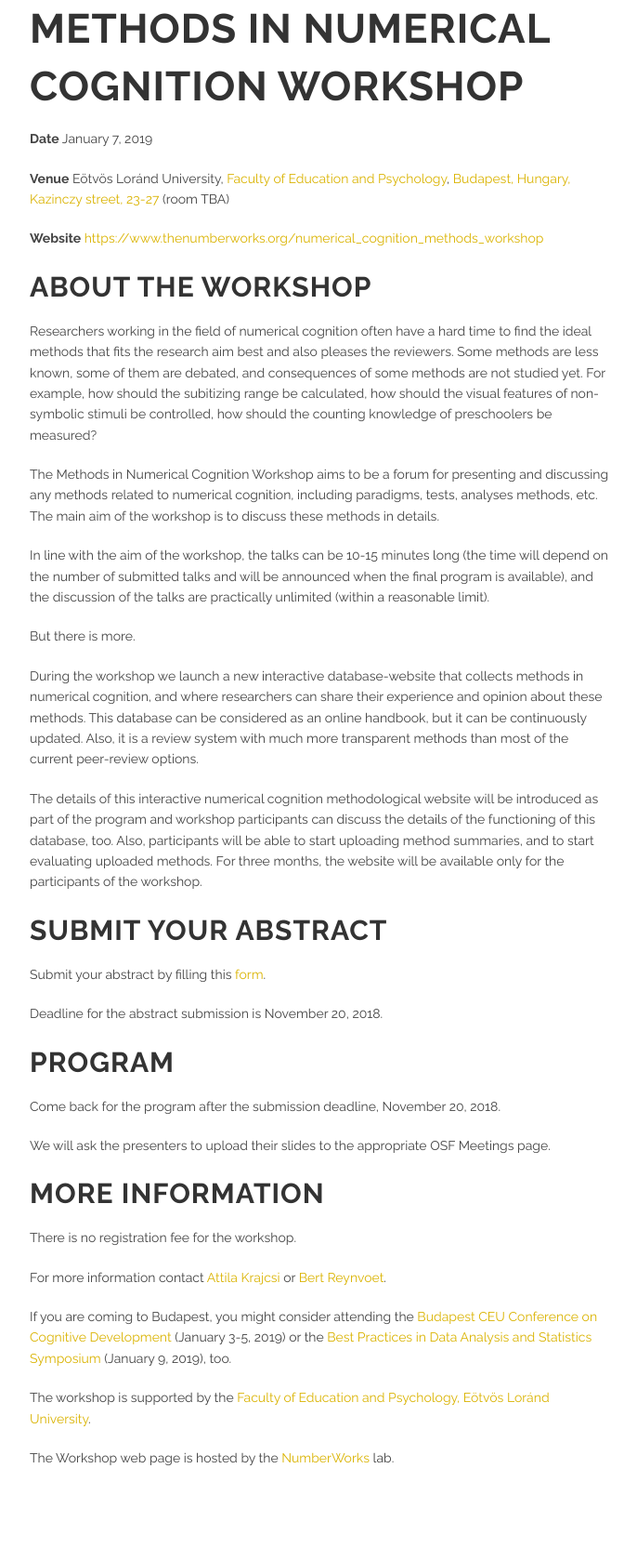
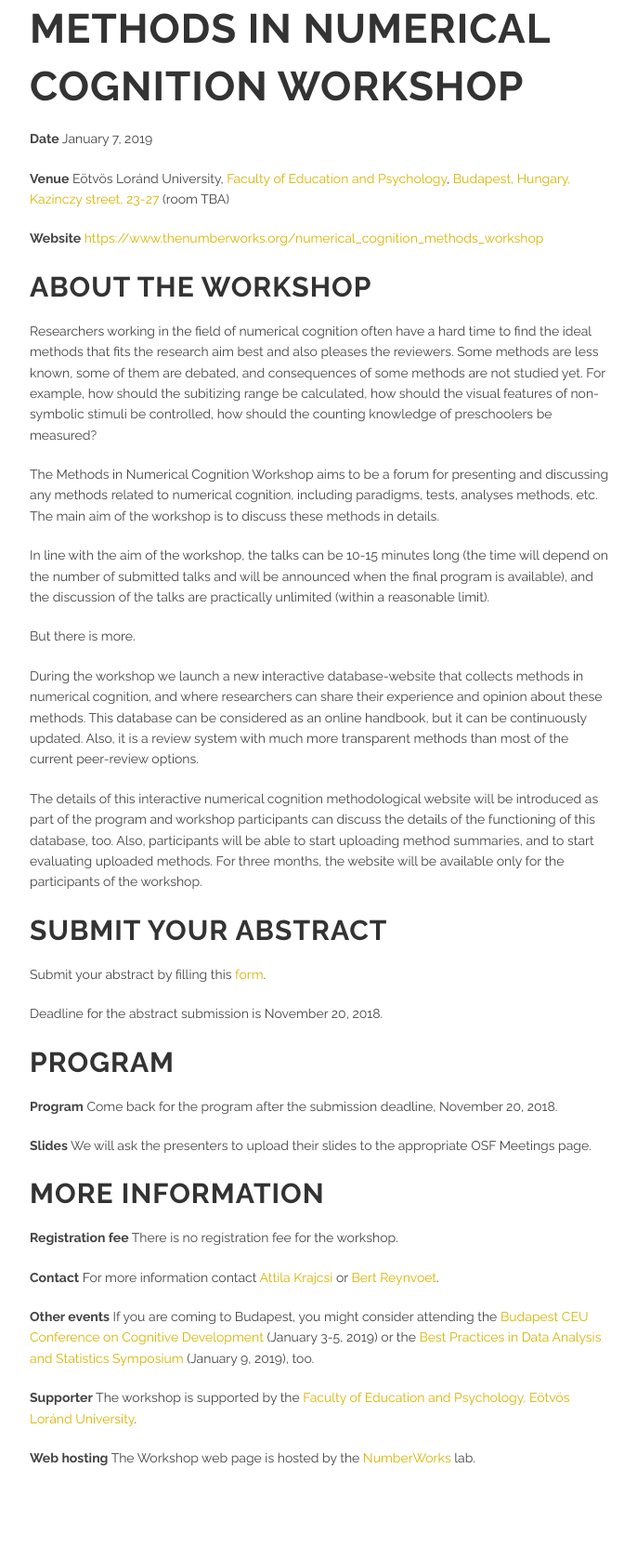
Before and after one commit to theNumberWorks/numberworks_website, a Jekyll site: the page built from numerical_cognition_methods_workshop.md, in a window 1280 px wide. Shown: the whole page at 93% size, without its empty margins (63-749 px from the left). Built offline with Jekyll 4.4.1, drawn with Linux system fonts in a browser that asks for light colours.

Commit message:
add small headings

```diff
--- a/numerical_cognition_methods_workshop.md
+++ b/numerical_cognition_methods_workshop.md
@@ -5,11 +5,11 @@ title: Methods in Numerical Cognition Workshop
 
 # Methods in Numerical Cognition Workshop
 
-**Date** January 7, 2019
+__Date__ January 7, 2019
 
-**Venue** Eötvös Loránd University, [Faculty of Education and Psychology](https://www.ppk.elte.hu/en), [Budapest, Hungary, Kazinczy street, 23-27](https://www.google.hu/maps/place/E%C3%B6tv%C3%B6s+Lor%C3%A1nd+University+Faculty+of+Education+and+Psychology/@47.4974725,19.0570867,15.36z/data=!4m5!3m4!1s0x0:0x1e0c4e20afde6337!8m2!3d47.4982569!4d19.0626694) (room TBA)
+__Venue__ Eötvös Loránd University, [Faculty of Education and Psychology](https://www.ppk.elte.hu/en), [Budapest, Hungary, Kazinczy street, 23-27](https://www.google.hu/maps/place/E%C3%B6tv%C3%B6s+Lor%C3%A1nd+University+Faculty+of+Education+and+Psychology/@47.4974725,19.0570867,15.36z/data=!4m5!3m4!1s0x0:0x1e0c4e20afde6337!8m2!3d47.4982569!4d19.0626694) (room TBA)
 
-**Website** [https://www.thenumberworks.org/numerical_cognition_methods_workshop](https://www.thenumberworks.org/numerical_cognition_methods_workshop)
+__Website__ [https://www.thenumberworks.org/numerical_cognition_methods_workshop](https://www.thenumberworks.org/numerical_cognition_methods_workshop)
 
 ## About the workshop
 Researchers working in the field of numerical cognition often have a hard time to find the ideal methods that fits the research aim best and also pleases the reviewers. Some methods are less known, some of them are debated, and consequences of some methods are not studied yet. For example, how should the subitizing range be calculated, how should the visual features of non-symbolic stimuli be controlled, how should the counting knowledge of preschoolers be measured?
@@ -31,20 +31,20 @@ Deadline for the abstract submission is November 20, 2018.
 
 ## Program
 
-Come back for the program after the submission deadline, November 20, 2018.
+__Program__ Come back for the program after the submission deadline, November 20, 2018.
 
-We will ask the presenters to upload their slides to the appropriate OSF Meetings page.
+__Slides__ We will ask the presenters to upload their slides to the appropriate OSF Meetings page.
 
 ## More information
 
-There is no registration fee for the workshop.
+__Registration fee__ There is no registration fee for the workshop.
 
-For more information contact [Attila Krajcsi](mailto:krajcsi.attila@ppk.elte.hu) or [Bert Reynvoet](mailto:bert.reynvoet@kuleuven.be).
+__Contact__ For more information contact [Attila Krajcsi](mailto:krajcsi.attila@ppk.elte.hu) or [Bert Reynvoet](mailto:bert.reynvoet@kuleuven.be).
 
-If you are coming to Budapest, you might consider attending the [Budapest CEU Conference on Cognitive Development](http://bcccd.org/) (January 3-5, 2019) or the [Best Practices in Data Analysis and Statistics Symposium](https://www.cogstat.org/best_practices_symposium/) (January 9, 2019), too.
+__Other events__ If you are coming to Budapest, you might consider attending the [Budapest CEU Conference on Cognitive Development](http://bcccd.org/) (January 3-5, 2019) or the [Best Practices in Data Analysis and Statistics Symposium](https://www.cogstat.org/best_practices_symposium/) (January 9, 2019), too.
 
-The workshop is supported by the [Faculty of Education and Psychology, Eötvös Loránd University](https://www.ppk.elte.hu/en).
+__Supporter__ The workshop is supported by the [Faculty of Education and Psychology, Eötvös Loránd University](https://www.ppk.elte.hu/en).
 
-The Workshop web page is hosted by the [NumberWorks](https://www.thenumberworks.org/) lab.
+__Web hosting__ The Workshop web page is hosted by the [NumberWorks](https://www.thenumberworks.org/) lab.
 
 <div class='four spacing'></div>
```
